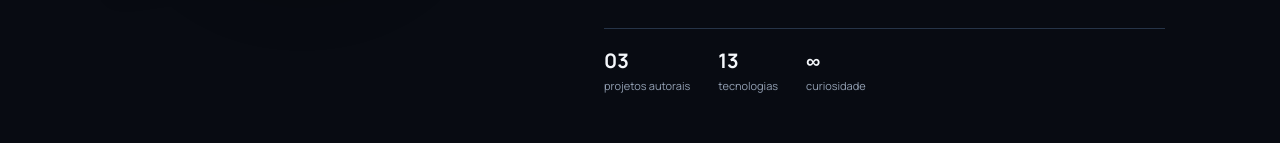
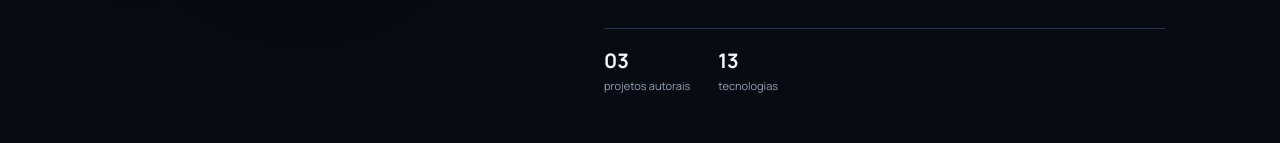
Before and after one commit to Lkzin0122/Portifolio, a React (Vite) app: page / in a window 1280 px wide. Shown: the part 596-739 px from the top of the page. Built offline with nearby package versions, Linux system fonts and the light colour scheme.

Commit message:
remoção curiosidades

```diff
--- a/src/pages/Portifolio.jsx
+++ b/src/pages/Portifolio.jsx
@@ -131,7 +131,6 @@ function Portifolio() {
           <div className="hero-meta">
             <span><strong>03</strong> projetos autorais</span>
             <span><strong>13</strong> tecnologias</span>
-            <span><strong>∞</strong> curiosidade</span>
           </div>
         </div>
       </div>
```
